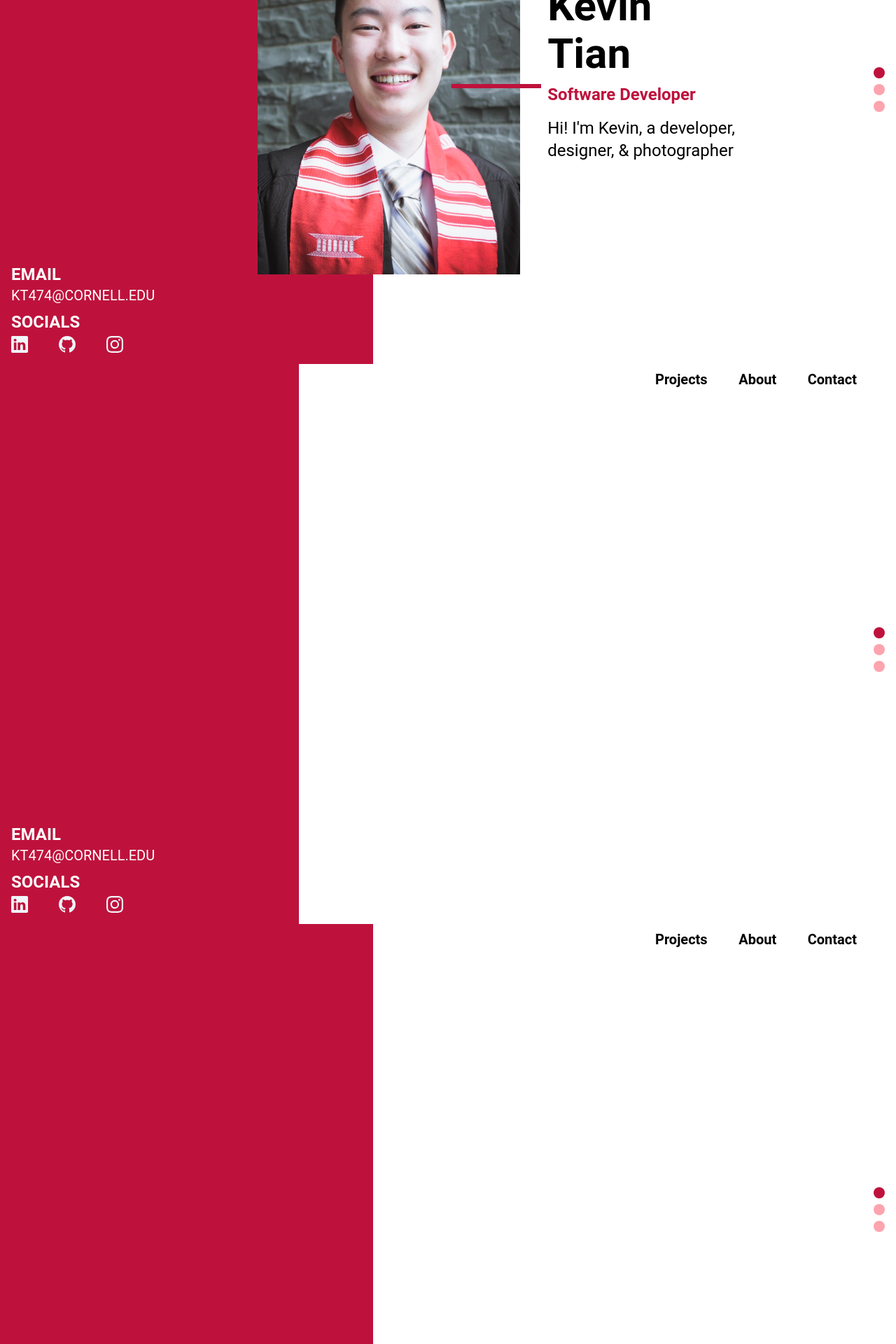
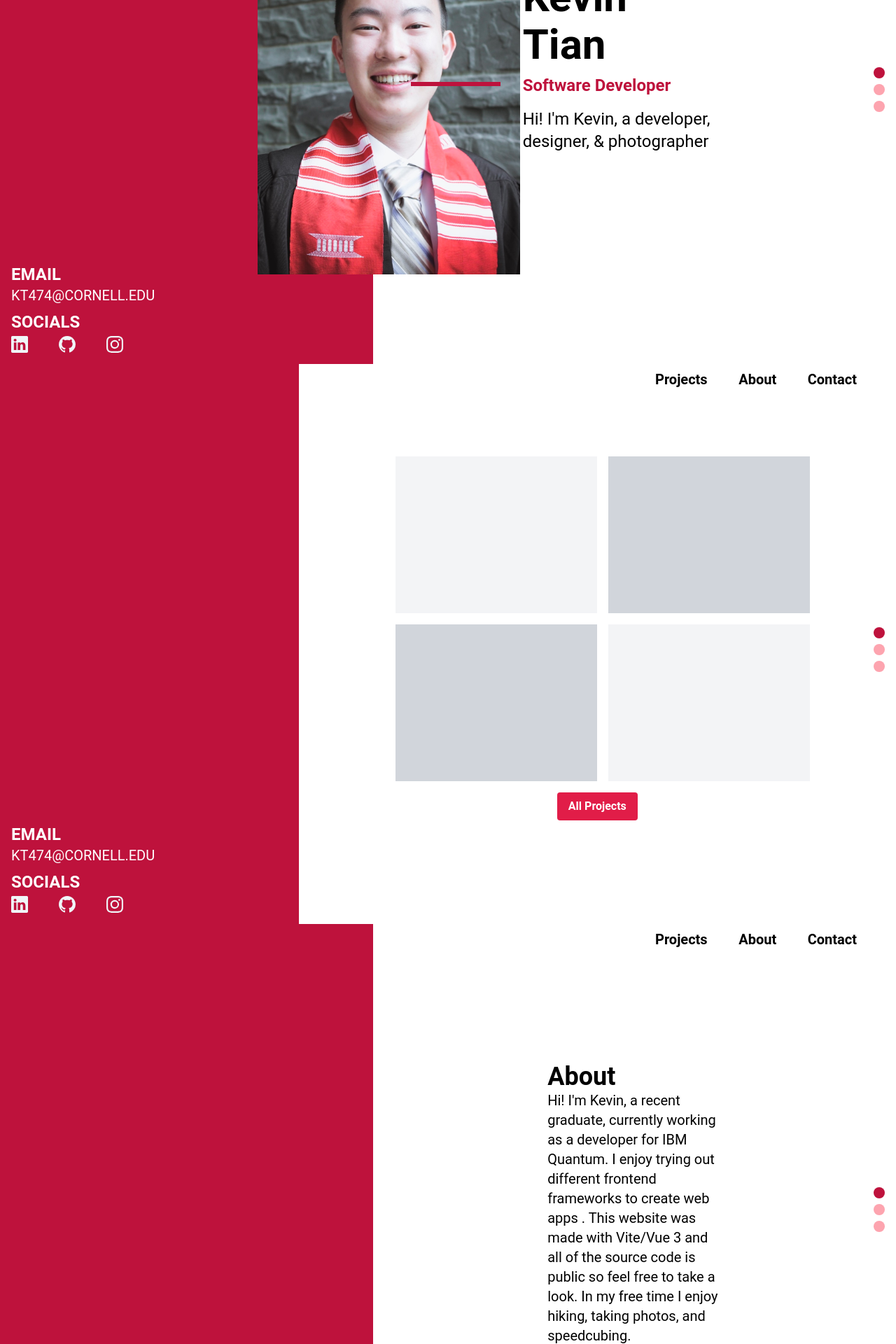
Before and after one commit to kt474/portfolio-v4, a Vue app: page / in a window 1280 px wide. Shown: the part 280-2200 px from the top of the page at 70% size. Built offline with nearby package versions, Linux system fonts and the light colour scheme.

Commit message:
improve basic layout

```diff
--- a/src/components/About.vue
+++ b/src/components/About.vue
@@ -9,7 +9,17 @@ import SideNav from "./SideNav.vue";
     <div class="w-5/12 h-screen bg-rose-700 relative">
       <Footer class="absolute bottom-0" />
     </div>
-    <div class="w-7/12 h-screen relative">
+    <div class="w-7/12 h-screen relative flex justify-center items-center">
+      <div class="w-1/3">
+        <p class="text-4xl font-bold">About</p>
+        <p class="text-xl">
+          Hi! I'm Kevin, a recent graduate, currently working as a developer for
+          IBM Quantum. I enjoy trying out different frontend frameworks to
+          create web apps . This website was made with Vite/Vue 3 and all of the
+          source code is public so feel free to take a look. In my free time I
+          enjoy hiking, taking photos, and speedcubing.
+        </p>
+      </div>
       <Header class="absolute right-14 top-2" />
       <SideNav class="absolute right-4 top-1/2" />
     </div>
--- a/src/components/Main.vue
+++ b/src/components/Main.vue
@@ -16,16 +16,20 @@ import SideNav from "./SideNav.vue";
       />
     </div>
     <div class="w-7/12 h-screen relative">
-      <div class="w-32 h-1.5 bg-rose-700 absolute top-1/2 left-28"></div>
-      <div class="absolute top-1/3 left-1/3">
+      <div class="flex justify-center items-center h-screen -ml-48">
+        <div class="w-32 h-1.5 bg-rose-700 mr-1/3"></div>
+        <div class="ml-8 mb-12">
           <div class="text-6xl font-bold -mt-4 mb-2">
             <p class="my-2">Kevin</p>
             <p class="my-2">Tian</p>
           </div>
-        <p class="text-2xl font-bold text-rose-700 mt-3">Software Developer</p>
+          <p class="text-2xl font-bold text-rose-700 mt-3">
+            Software Developer
+          </p>
           <p class="text-2xl w-72 mt-4">
             Hi! I'm Kevin, a developer, designer, & photographer
           </p>
+        </div>
       </div>
       <Header class="absolute right-14 top-2" />
       <SideNav class="absolute right-4 top-1/2" />
--- a/src/components/Projects.vue
+++ b/src/components/Projects.vue
@@ -9,7 +9,24 @@ import SideNav from "./SideNav.vue";
     <div class="w-1/3 h-screen bg-rose-700 relative">
       <Footer class="absolute bottom-0" />
     </div>
-    <div class="w-8/12 h-screen relative">
+    <div class="w-8/12 h-screen relative flex justify-center items-center">
+      <div>
+        <div class="flex">
+          <div class="w-72 h-56 bg-gray-100 mx-4"></div>
+          <div class="w-72 h-56 bg-gray-300"></div>
+        </div>
+        <div class="flex mt-4">
+          <div class="w-72 h-56 bg-gray-300 mx-4"></div>
+          <div class="w-72 h-56 bg-gray-100"></div>
+        </div>
+        <div class="flex justify-center m-4">
+          <button
+            class="bg-rose-600 hover:bg-rose-700 text-white font-bold py-2 px-4 rounded"
+          >
+            All Projects
+          </button>
+        </div>
+      </div>
       <Header class="absolute right-14 top-2" />
       <SideNav class="absolute right-4 top-1/2" />
     </div>
```
Lines whose indentation alone changed are shown as unchanged.
